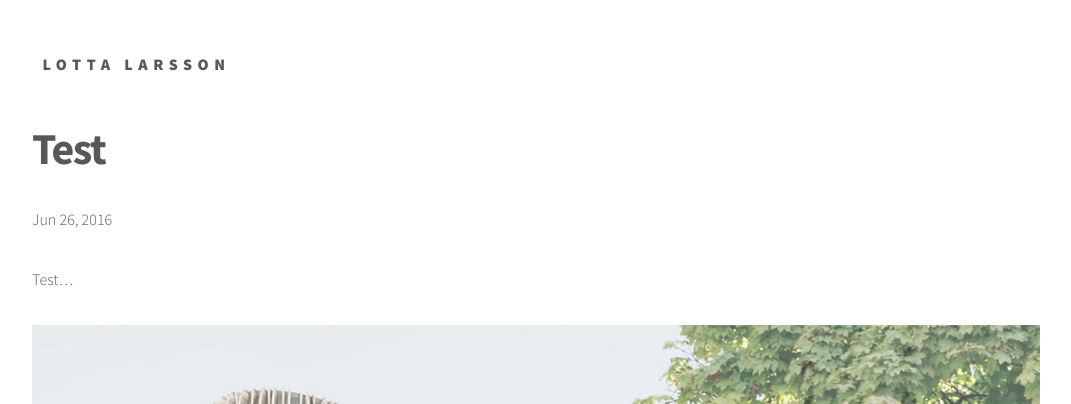
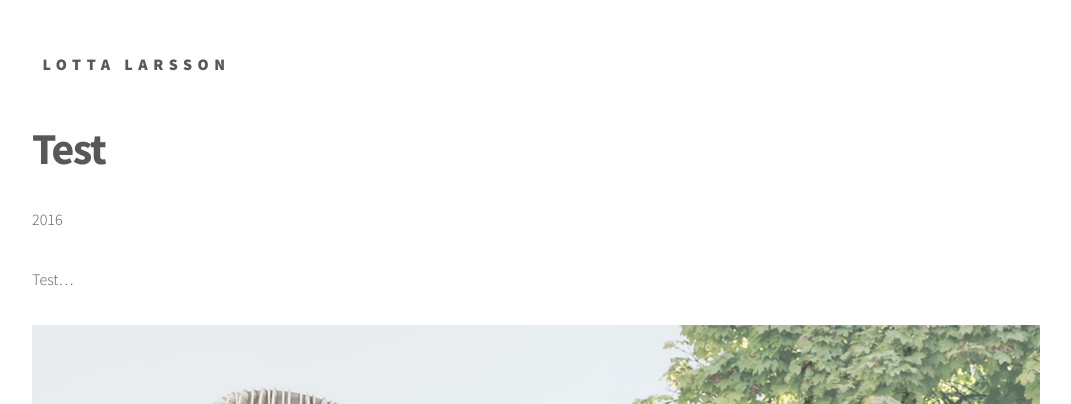
Before and after one commit to lottalarsson/lottalarsson.github.io, a Jekyll site: the page built from _posts/2016-06-26-test.md, in a window 1280 px wide. Shown: the top 404 px of the page, without its empty margins (104-1175 px from the left). Built offline with Jekyll 4.4.1, drawn with Linux system fonts in a browser that asks for light colours; nearby versions of some CDN libraries.

Commit message:
Only show the year ofof projects.

```diff
--- a/_layouts/post.html
+++ b/_layouts/post.html
@@ -5,7 +5,7 @@
 
   <header class="post-header">
     <h1 itemprop="name headline">{{ page.title }}</h1>
-    <p class="post-meta"><time datetime="{{ page.date | date_to_xmlschema }}" itemprop="datePublished">{{ page.date | date: "%b %-d, %Y" }}</time>{% if page.author %} • <span itemprop="author" itemscope itemtype="http://schema.org/Person"><span itemprop="name">{{ page.author }}</span></span>{% endif %}</p>
+    <p class="post-meta"><time datetime="{{ page.date | date_to_xmlschema }}" itemprop="datePublished">{{ page.date | date: "%Y" }}</time>{% if page.author %} • <span itemprop="author" itemscope itemtype="http://schema.org/Person"><span itemprop="name">{{ page.author }}</span></span>{% endif %}</p>
   </header>
 
   <div itemprop="articleBody">
--- a/index.html
+++ b/index.html
@@ -14,7 +14,7 @@
       <a href="{{ post.url | prepend: site.baseurl }}">
         <h2>{{ post.title }}</h2>
         <div class="content">
-          <p><span class="date">{{ post.date | date: "%b %-d, %Y" }}.</span>
+          <p><span class="date">{{ post.date | date: "%Y" }}.</span>
             {{ post.description }}
           </p>
         </div>
```
